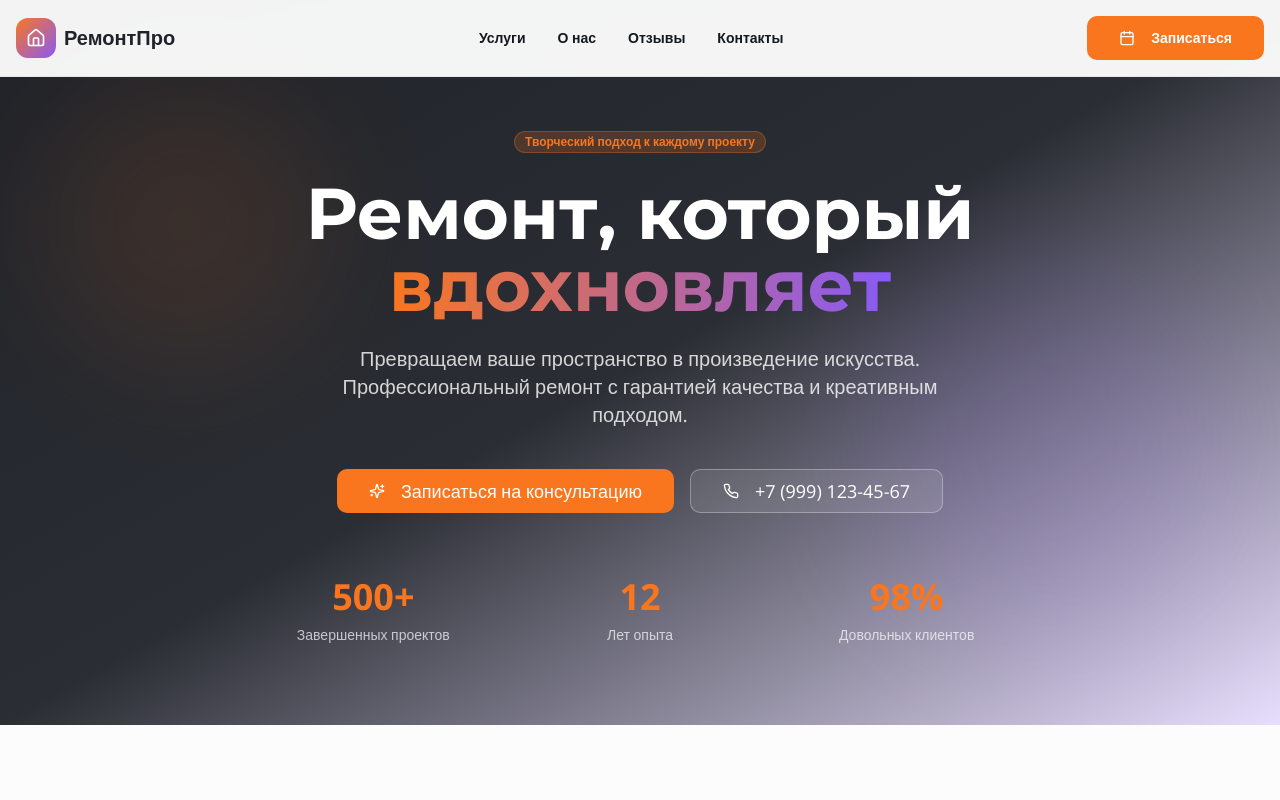
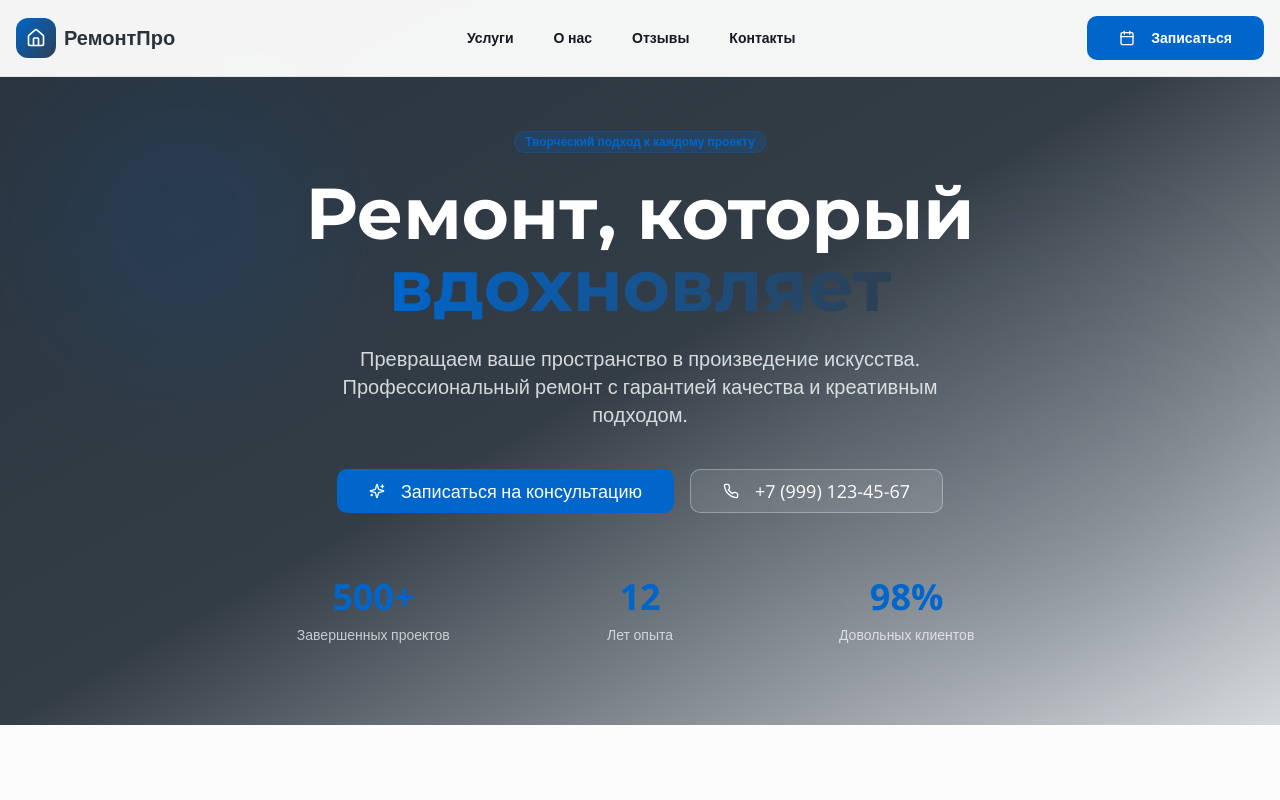
Before and after one commit to pr-poehali-dev/home-repair-portal, a React (Vite) app: page / in a window 1280 px wide. Shown: the top 800 px of the page. Built offline with nearby package versions, Linux system fonts and the light colour scheme.

Commit message:
Переделал цвета и быстрые вкладки

```diff
--- a/src/index.css
+++ b/src/index.css
@@ -15,16 +15,16 @@
     --popover: 0 0% 100%;
     --popover-foreground: 220 20% 10%;
 
-    --primary: 24 95% 55%;
+    --primary: 210 100% 40%;
     --primary-foreground: 0 0% 100%;
 
-    --secondary: 258 90% 66%;
+    --secondary: 210 30% 25%;
     --secondary-foreground: 0 0% 100%;
 
     --muted: 220 14% 96%;
     --muted-foreground: 220 9% 46%;
 
-    --accent: 220 13% 14%;
+    --accent: 210 20% 20%;
     --accent-foreground: 0 0% 100%;
 
     --destructive: 0 84.2% 60.2%;
--- a/src/pages/Index.tsx
+++ b/src/pages/Index.tsx
@@ -121,11 +121,11 @@ export default function Index() {
               </div>
               <span className="text-xl font-bold text-accent">РемонтПро</span>
             </div>
-            <div className="hidden md:flex items-center gap-8">
-              <a href="#services" className="text-sm font-semibold hover:text-primary transition-colors">Услуги</a>
-              <a href="#about" className="text-sm font-semibold hover:text-primary transition-colors">О нас</a>
-              <a href="#reviews" className="text-sm font-semibold hover:text-primary transition-colors">Отзывы</a>
-              <a href="#contacts" className="text-sm font-semibold hover:text-primary transition-colors">Контакты</a>
+            <div className="flex items-center gap-2">
+              <a href="#services" className="px-4 py-2 text-sm font-semibold hover:bg-muted rounded-lg transition-colors">Услуги</a>
+              <a href="#about" className="px-4 py-2 text-sm font-semibold hover:bg-muted rounded-lg transition-colors">О нас</a>
+              <a href="#reviews" className="px-4 py-2 text-sm font-semibold hover:bg-muted rounded-lg transition-colors">Отзывы</a>
+              <a href="#contacts" className="px-4 py-2 text-sm font-semibold hover:bg-muted rounded-lg transition-colors">Контакты</a>
             </div>
             <Dialog open={isBookingOpen} onOpenChange={setIsBookingOpen}>
               <DialogTrigger asChild>
```
